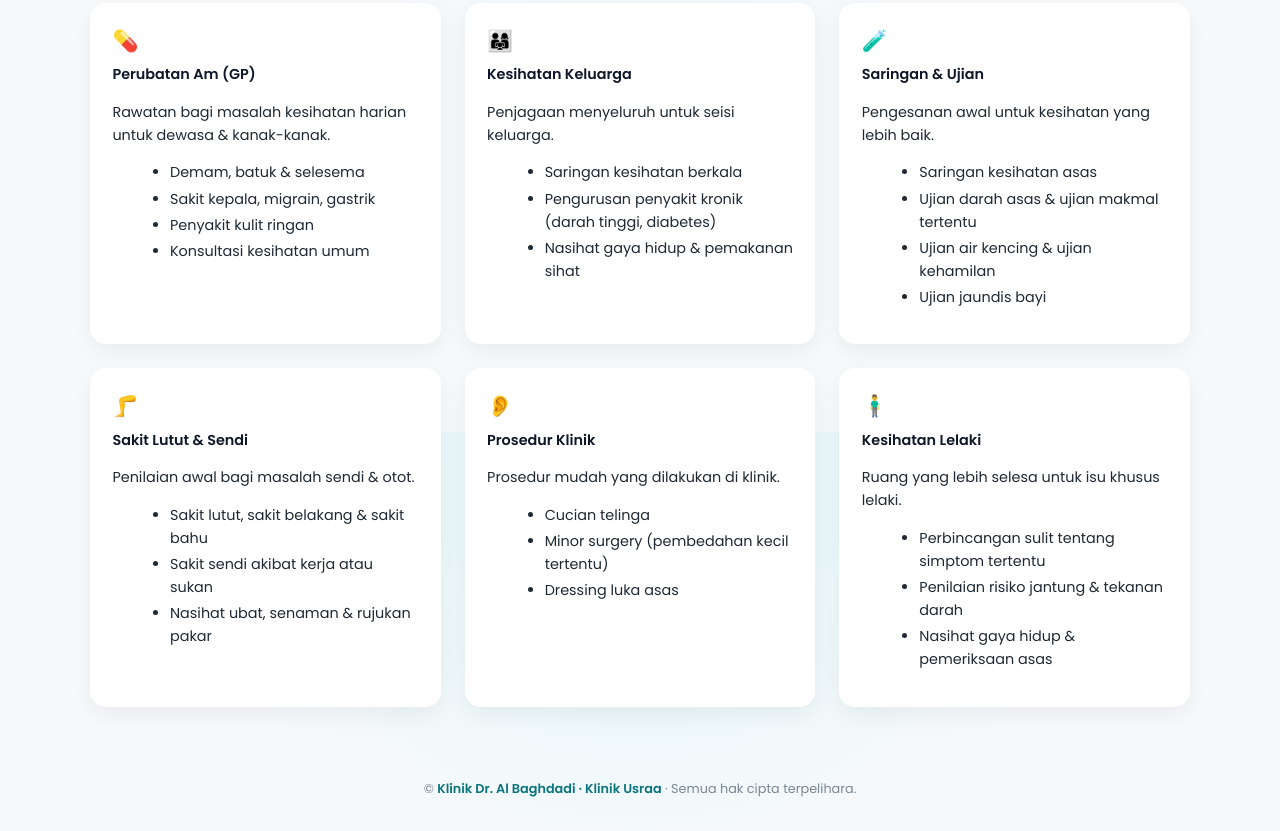
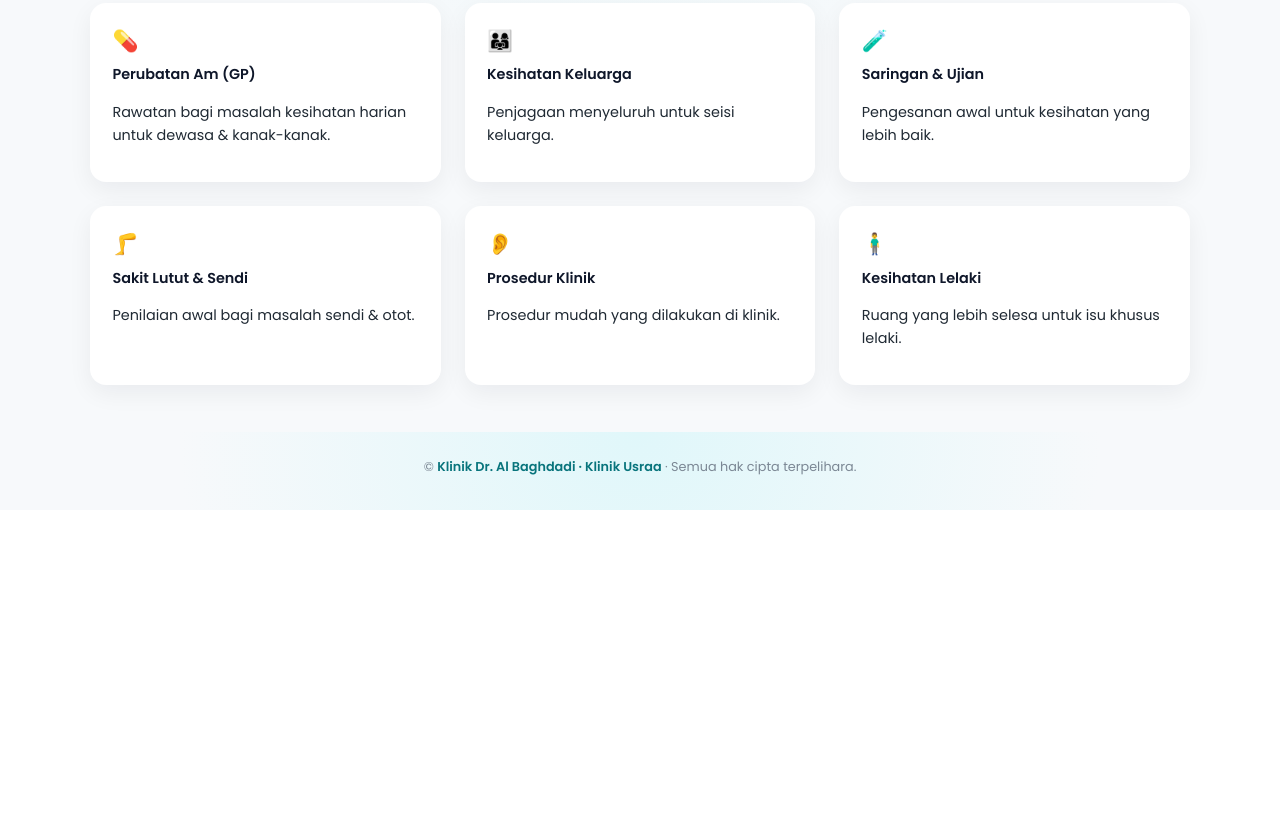
Before and after one commit to jimbo27/klinik-dr-al-baghdadi, a plain HTML site: page services.html in a window 1280 px wide. Shown: the part 368-1199 px from the top of the page. After the commit the page ends 878 px from the top, so only its background shows below. Drawn offline with Linux system fonts and the light colour scheme.

Commit message:
Update services.html

```diff
--- a/services.html
+++ b/services.html
@@ -218,68 +218,42 @@
             <div class="service-icon">💊</div>
             <div class="service-title">Perubatan Am (GP)</div>
             <p>Rawatan bagi masalah kesihatan harian untuk dewasa &amp; kanak-kanak.</p>
-            <ul>
-                <li>Demam, batuk &amp; selesema</li>
-                <li>Sakit kepala, migrain, gastrik</li>
-                <li>Penyakit kulit ringan</li>
-                <li>Konsultasi kesihatan umum</li>
-            </ul>
+
         </div>
 
         <div class="service-card" data-service="keluarga">
             <div class="service-icon">👨‍👩‍👧</div>
             <div class="service-title">Kesihatan Keluarga</div>
             <p>Penjagaan menyeluruh untuk seisi keluarga.</p>
-            <ul>
-                <li>Saringan kesihatan berkala</li>
-                <li>Pengurusan penyakit kronik (darah tinggi, diabetes)</li>
-                <li>Nasihat gaya hidup &amp; pemakanan sihat</li>
-            </ul>
+
         </div>
 
         <div class="service-card" data-service="saringan">
             <div class="service-icon">🧪</div>
             <div class="service-title">Saringan &amp; Ujian</div>
             <p>Pengesanan awal untuk kesihatan yang lebih baik.</p>
-            <ul>
-                <li>Saringan kesihatan asas</li>
-                <li>Ujian darah asas &amp; ujian makmal tertentu</li>
-                <li>Ujian air kencing &amp; ujian kehamilan</li>
-                <li>Ujian jaundis bayi</li>
-            </ul>
+
         </div>
 
         <div class="service-card" data-service="lutut">
             <div class="service-icon">🦵</div>
             <div class="service-title">Sakit Lutut &amp; Sendi</div>
             <p>Penilaian awal bagi masalah sendi &amp; otot.</p>
-            <ul>
-                <li>Sakit lutut, sakit belakang &amp; sakit bahu</li>
-                <li>Sakit sendi akibat kerja atau sukan</li>
-                <li>Nasihat ubat, senaman &amp; rujukan pakar</li>
-            </ul>
+
         </div>
 
         <div class="service-card" data-service="prosedur">
             <div class="service-icon">👂</div>
             <div class="service-title">Prosedur Klinik</div>
             <p>Prosedur mudah yang dilakukan di klinik.</p>
-            <ul>
-                <li>Cucian telinga</li>
-                <li>Minor surgery (pembedahan kecil tertentu)</li>
-                <li>Dressing luka asas</li>
-            </ul>
+
         </div>
 
         <div class="service-card" data-service="lelaki">
             <div class="service-icon">🧍‍♂️</div>
             <div class="service-title">Kesihatan Lelaki</div>
             <p>Ruang yang lebih selesa untuk isu khusus lelaki.</p>
-            <ul>
-                <li>Perbincangan sulit tentang simptom tertentu</li>
-                <li>Penilaian risiko jantung &amp; tekanan darah</li>
-                <li>Nasihat gaya hidup &amp; pemeriksaan asas</li>
-            </ul>
+
         </div>
     </div>
 </main>
```
